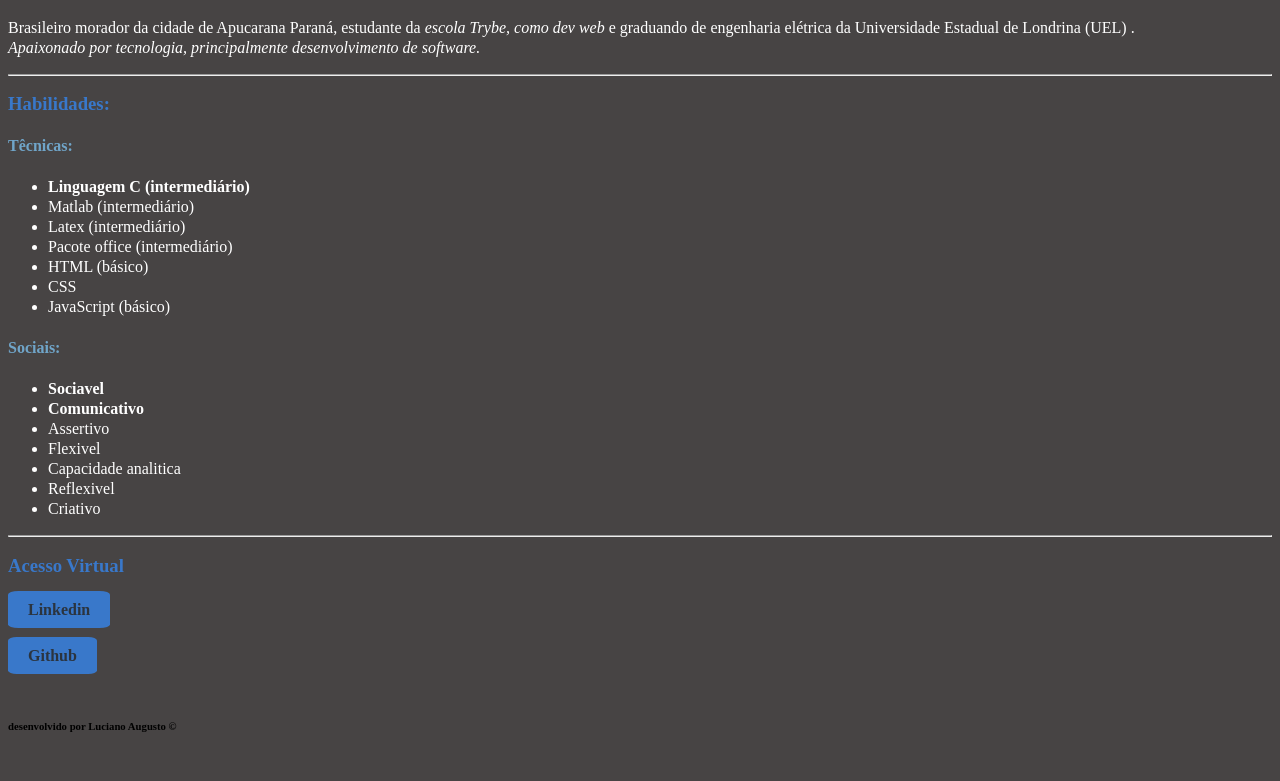
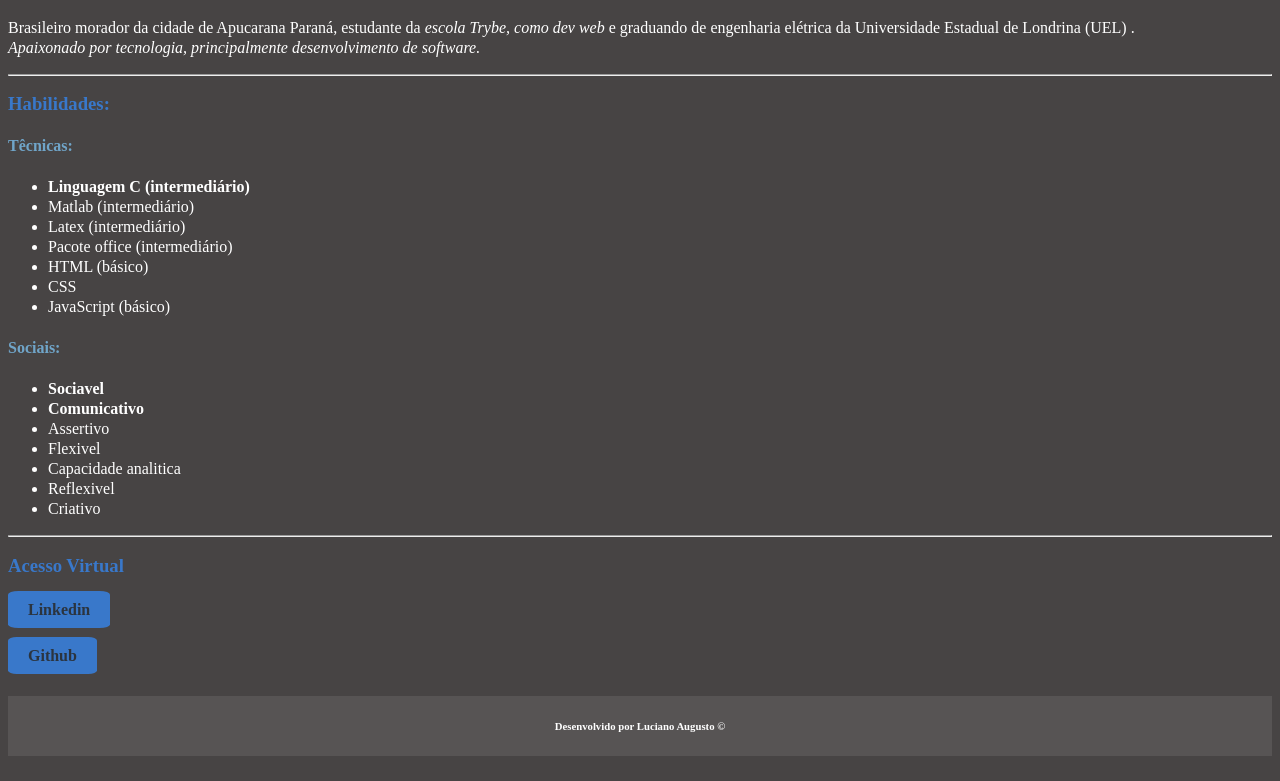
Before and after one commit to ladcs/ladcs.github.io, a plain HTML site: page index.html in a window 1280 px wide. Shown: the part 514-1295 px from the top of the page. Drawn offline with Linux system fonts and the light colour scheme.

Commit message:
arrumando o desen

```diff
--- a/index.html
+++ b/index.html
@@ -40,7 +40,7 @@
     <h3 id="acesso virtual"> Acesso Virtual</h3>
     <p><a  class="botton" href="http://www.linkedin.com/in/ladcs" target="_blank">Linkedin</a></p>
     <p><a  class="botton" href="" target="_blank">Github</a></p>
-    <h6 class="encerramento"><br> desenvolvido por Luciano Augusto © <br><br></h6>
+    <h6 class="encerramento" ><br> Desenvolvido por Luciano Augusto © <br><br></h6>
     </ul>
 </body>
 </html>
--- a/style.css
+++ b/style.css
@@ -16,7 +16,7 @@
     a, h4 {
         color: rgb(112, 165, 201);
     }
-    p, ul {
+    p, ul, h6 {
         color: rgb(255, 255, 255)
     }
     body {
@@ -30,3 +30,7 @@
     .ipc {
         font-weight: 900;
     }
+    .encerramento{
+        background-color: rgb(87, 84, 84);
+        text-align: center;
+    }
```
